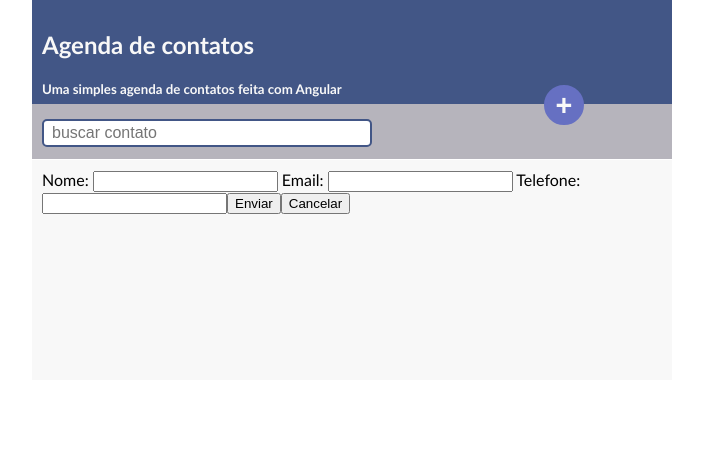
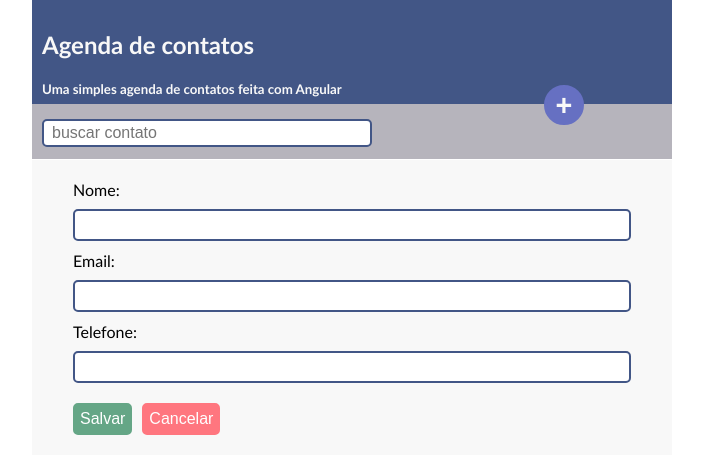
Before and after one commit to kpi-jps/agenda_frontend, an Angular app: page /registrar in a window 1280 px wide. Shown: the top 474 px of the page, without its empty margins (288-991 px from the left). Built offline with nearby package versions, Linux system fonts and the light colour scheme.

Commit message:
backup-27-06-2021-00:41

```diff
--- a/src/app/app.component.html
+++ b/src/app/app.component.html
@@ -19,7 +19,7 @@
             <h2> {{title}}  </h2>
             <h5> {{description}} </h5>
         </div>
-        <button type="button" id="button-add-contact">+</button>
+        <a routerLink="/registrar"><button type="button" id="button-add-contact">+</button> </a>
         <form id="search-bar">
             <input type="text" name="" placeholder="buscar contato">
         </form>
--- a/src/app/contacts/contacts.component.html
+++ b/src/app/contacts/contacts.component.html
@@ -1,6 +1,6 @@
 <div class="contact" *ngFor = 'let contact of contacts'>
     <div class="control">
-        <button type="button" class="button del"> &#10005;</button>
+        <a routerLink="/contatos"> <button type="button" class="button del"> &#10005;</button> </a>
         <button type="button" class="button edit"> &#9998; </button>
     </div>
     <ul>
--- a/src/app/register/register.component.css
+++ b/src/app/register/register.component.css
@@ -0,0 +1,39 @@
+form {
+    width:90%;
+    margin: 10px auto;
+}
+input {
+    width: 100%;
+    padding: 5px 10px;
+    margin: 10px 0;
+    box-sizing: border-box;
+    border: 2px solid #425686;
+    border-radius: 5px;
+    font-size: 1rem;
+  }
+button {
+    font-size: 1rem;
+    padding: 5px;
+    border-radius: 5px;
+    margin: 10px 10px 0 0px
+}
+
+.register{
+    background-color: #65a686;
+    border: 2px solid #65a686;
+    color: #fff;
+}
+.register:hover{
+    background-color: #fff;
+    color: #65a686;
+}
+
+.cancel{
+    background-color: #ff767f;
+    border: 2px solid #ff767f;
+    color: #fff;
+}
+.cancel:hover{
+    background-color: #fff;
+    color: #ff767f;
+}
--- a/src/app/register/register.component.html
+++ b/src/app/register/register.component.html
@@ -12,6 +12,6 @@
         Telefone:
         <input type="tel" formControlName="phone">
     </label>
-    <button type="submit">Enviar</button>
-    <button type="button">Cancelar</button>
+    <a routerLink="/contatos"><button class="register" type="submit" class="register">Salvar</button> </a>
+    <a routerLink="/contatos"><button class="cancel" type="button">Cancelar</button></a>
 </form>
```
